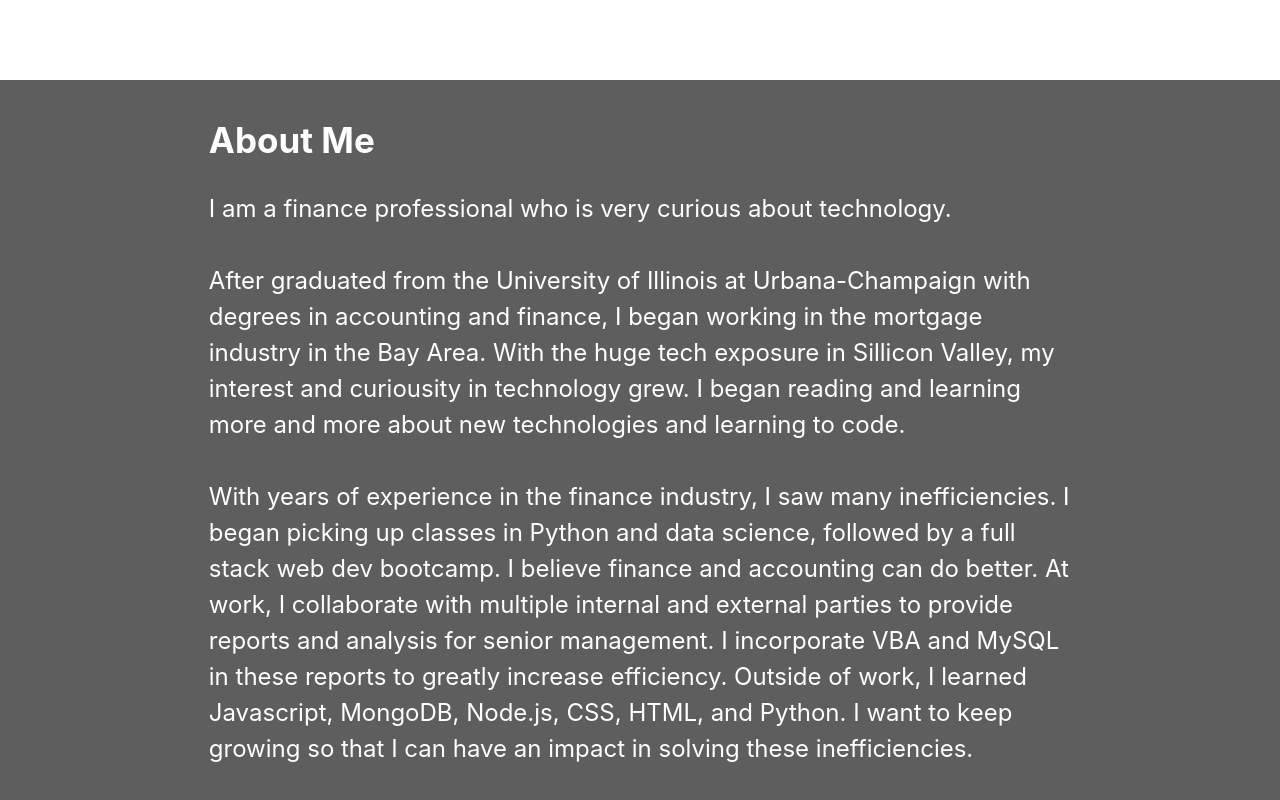
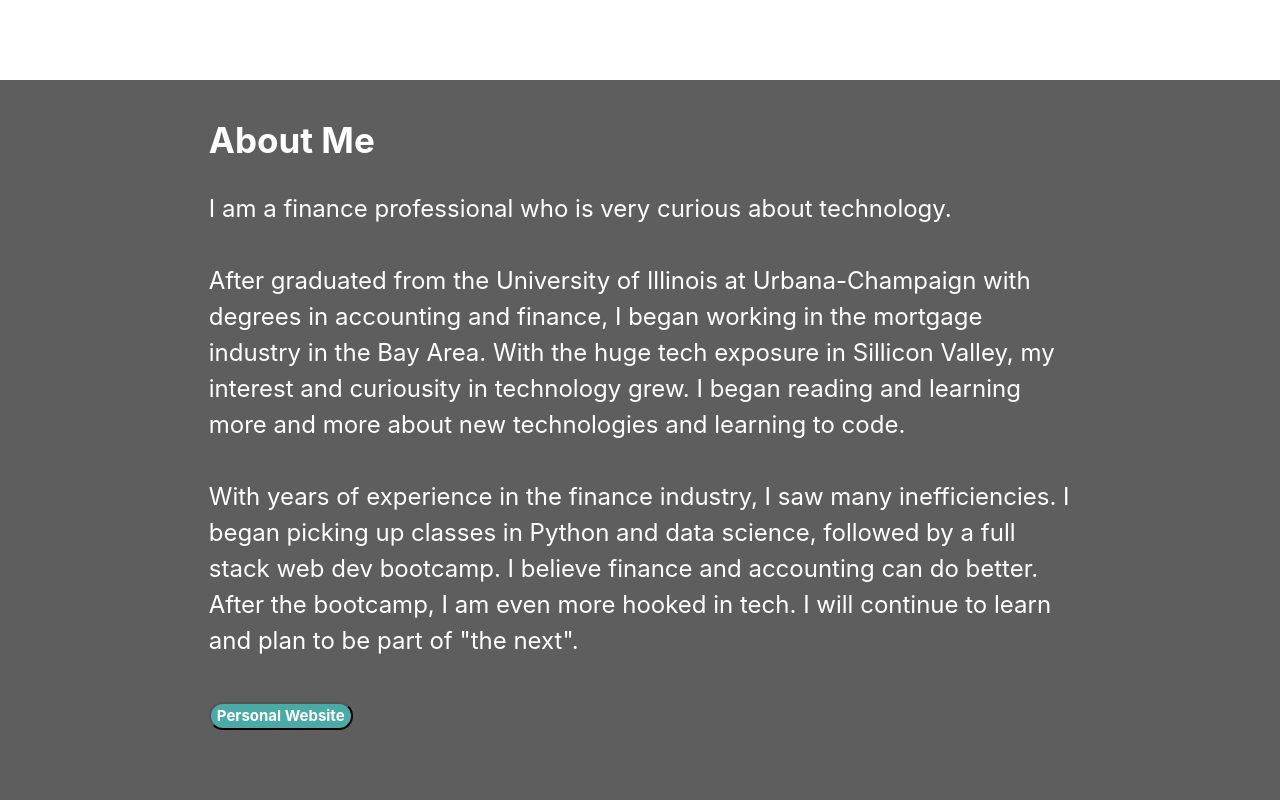
Before and after one commit to zmo2/reactBio, a React (Create React App) app: page / in a window 1280 px wide. Shown: the part 804-1604 px from the top of the page. Built offline with nearby package versions, Linux system fonts and the light colour scheme.

Commit message:
edit abt me and resume

```diff
--- a/src/components/AboutMe.js
+++ b/src/components/AboutMe.js
@@ -23,8 +23,11 @@ const AboutMe = () => {
                         <br /><br />
                         With years of experience in the finance industry, I saw many inefficiencies. I began picking up classes in
                         Python and data science, followed by a full stack web dev bootcamp. I believe finance and accounting can do
-                        better. At work, I collaborate with multiple internal and external parties to provide reports and analysis for senior management. I incorporate VBA and MySQL in these reports to greatly increase efficiency. Outside of work, I learned Javascript, MongoDB, Node.js, CSS, HTML, and Python. I want to keep growing so that I can have an impact in solving these inefficiencies.
-
+                        better. After the bootcamp, I am even more hooked in tech. I will continue to learn and plan to be part of "the next".
+                        <br /><br />
+                        <a href="https://reactbio0001.herokuapp.com/" target="_blank">
+                            <button className="projBtn">Personal Website</button>
+                        </a>
                     </p>
                 </div>
             </div>
--- a/src/components/Resume.js
+++ b/src/components/Resume.js
@@ -3,7 +3,7 @@ import React from "react"
 const Resume = () => {
     return (
         <div>
-            <embed src="./Img/emo_resume.pdf" type="application/pdf" width="100%" height="700px" />
+            <embed src="./Img/Eric Mo - Resume (bio).pdf" type="application/pdf" width="100%" height="700px" />
         </div>
     )
 }
```
Also changed, not shown: 1 other file (tests, documents, lock files or other folders).
